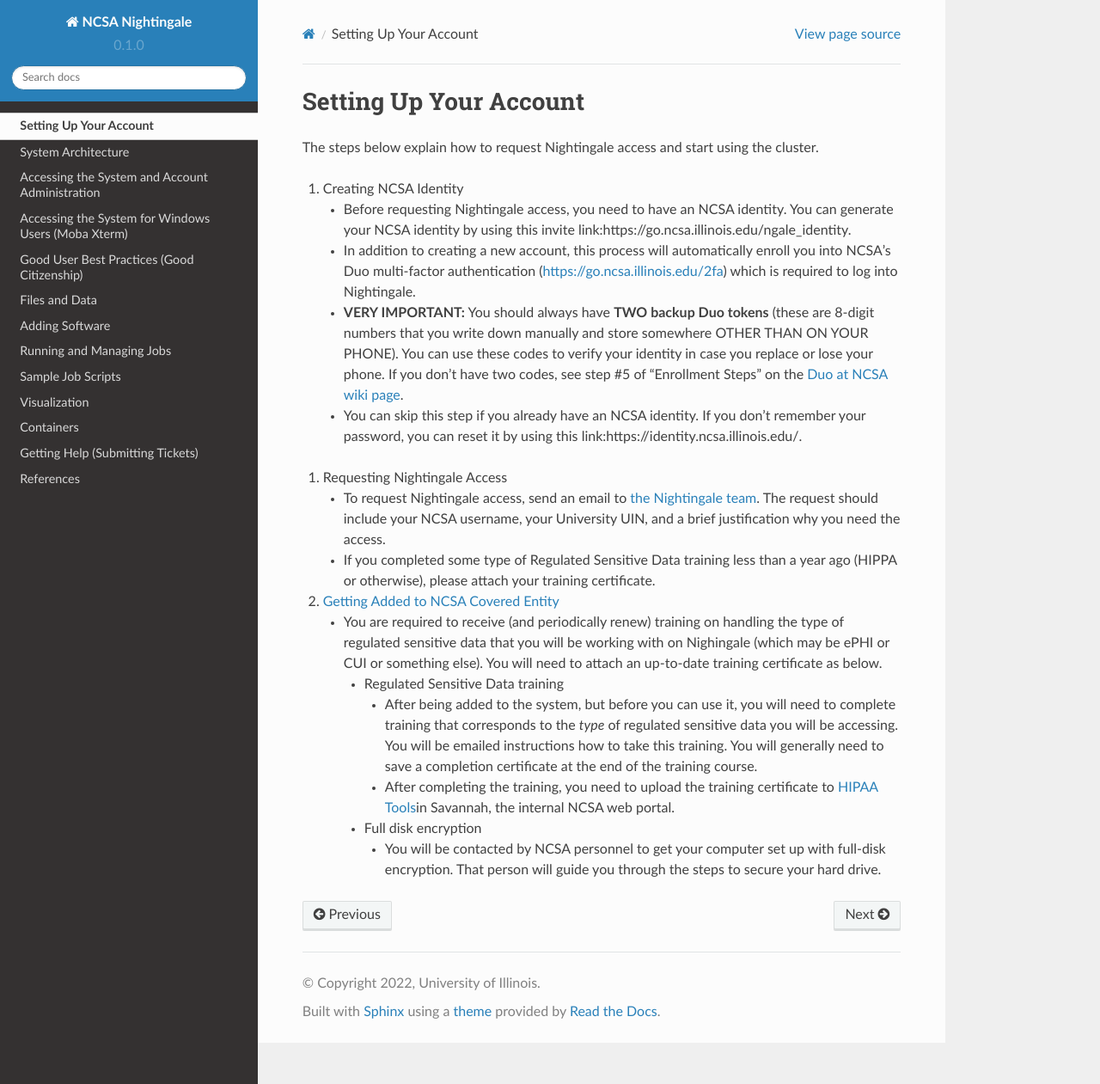
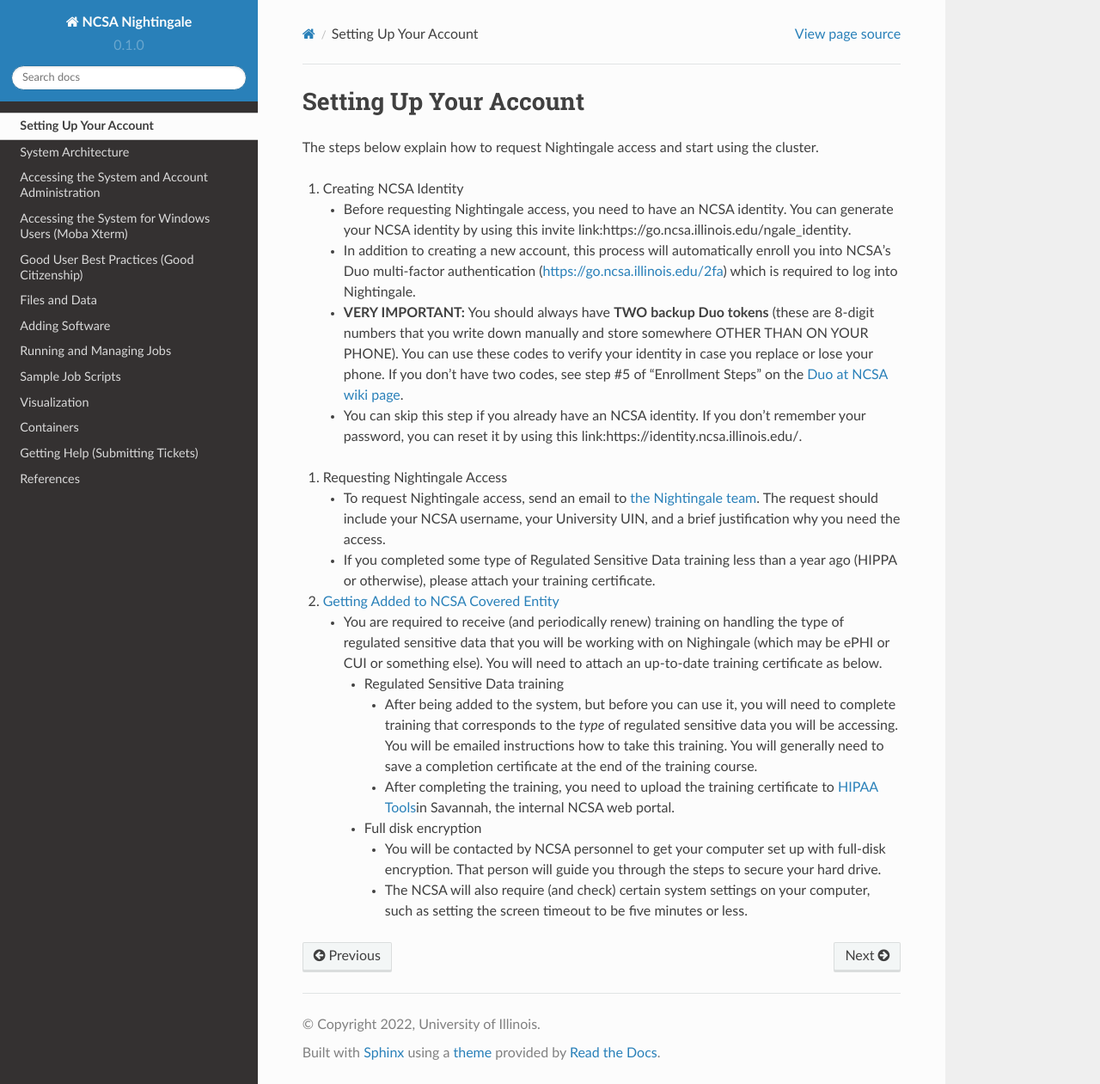
Before and after one commit to sfkappes/NG_documentation, a Sphinx documentation site: the page built from docs/source/setting_up_account.rst, in a window 1280 px wide and 1261 px high. Shown: the whole window at 86% size. Built offline with Sphinx 7.4.7 and the Read the Docs theme 2.0.0, drawn with Linux system fonts in a browser that asks for light colours; pages that are not in the unit, such as notebooks, are missing from menus.

Commit message:
fixing last point
Fixed last point; it was caught up in a comment.

```diff
--- a/docs/source/setting_up_account.rst
+++ b/docs/source/setting_up_account.rst
@@ -52,9 +52,8 @@
       #. Full disk encryption
 
          #. You will be contacted by NCSA personnel to get your computer set up with full-disk encryption.  That person will guide you through the steps to secure your hard drive.
+         #. The NCSA will also require (and check) certain system settings on your computer, such as setting the screen timeout to be five minutes or less.
 
 ..
    #. If you plan to use an on-site work desktop, you can request
             an exemption from the encryption requirement.
-
-         #. The NCSA will also require (and check) certain system settings on your computer, such as setting the screen timeout to be five minutes or less.
```
